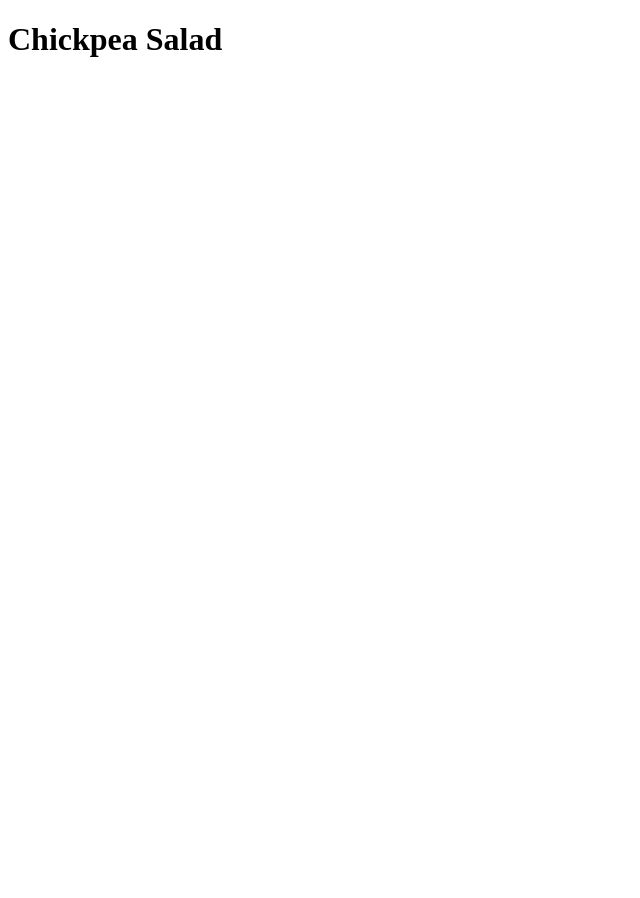
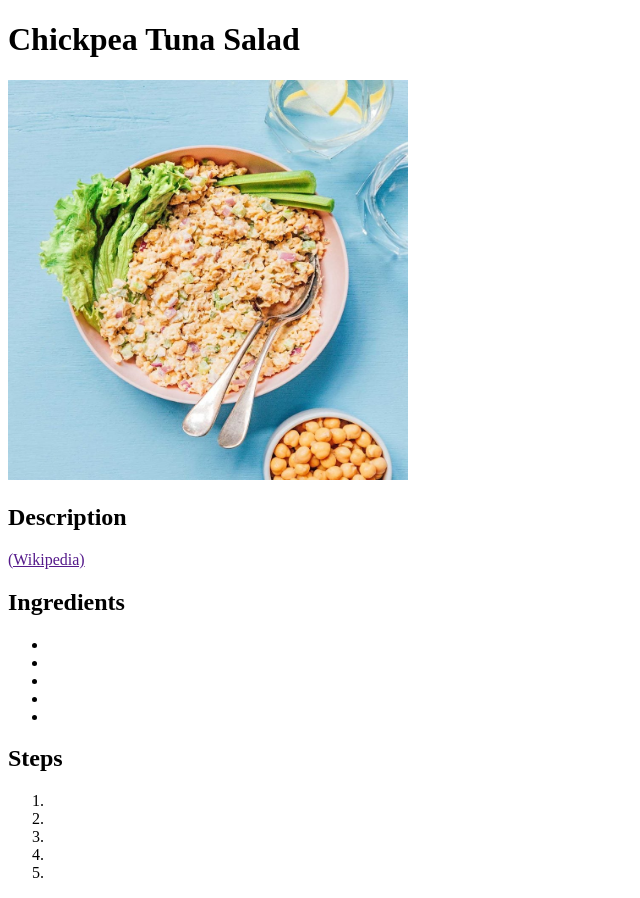
Before and after one commit to lovelylif3/odin-recipes, a plain HTML site: page recipes/chickpea-salad.html in a window 1280 px wide. Shown: the whole page, without its empty margins (0-640 px from the left). Before the commit the page ends 800 px from the top, so only its background shows below. Drawn offline with Linux system fonts and the light colour scheme.

Commit message:
Add img, copy recipe template to chickpea-salad.html

```diff
--- a/recipes/chickpea-salad.html
+++ b/recipes/chickpea-salad.html
@@ -3,9 +3,35 @@
 <head>
     <meta charset="UTF-8">
     <meta name="viewport" content="width=device-width, initial-scale=1.0">
-    <title>Chickpea Salad</title>
+    <title>Chickpea Tuna Salad</title>
 </head>
 <body>
-    <h1>Chickpea Salad</h1>
+    <h1>Chickpea Tuna Salad</h1>
+    <img src="../img/chickpea-salad.jpg" width="400" height="400" alt="Chickpea tuna salad in bowl with celery sticks and garnish">
+
+    <h2>Description</h2>
+
+    <p>
+        <a href="">(Wikipedia)</a> </p>
+
+    <p></p>
+
+        <h2>Ingredients</h2>
+        <ul>
+           <li></li>
+           <li></li>
+           <li></li>
+           <li></li>
+           <li></li>
+        </ul>
+
+        <h2>Steps</h2>
+        <ol>
+            <li></li>
+            <li></li>
+            <li></li>
+            <li></li>
+            <li></li>
+        </ol>
 </body>
 </html>
```
Also changed, not shown: img/chickpea-salad.jpg (added).
